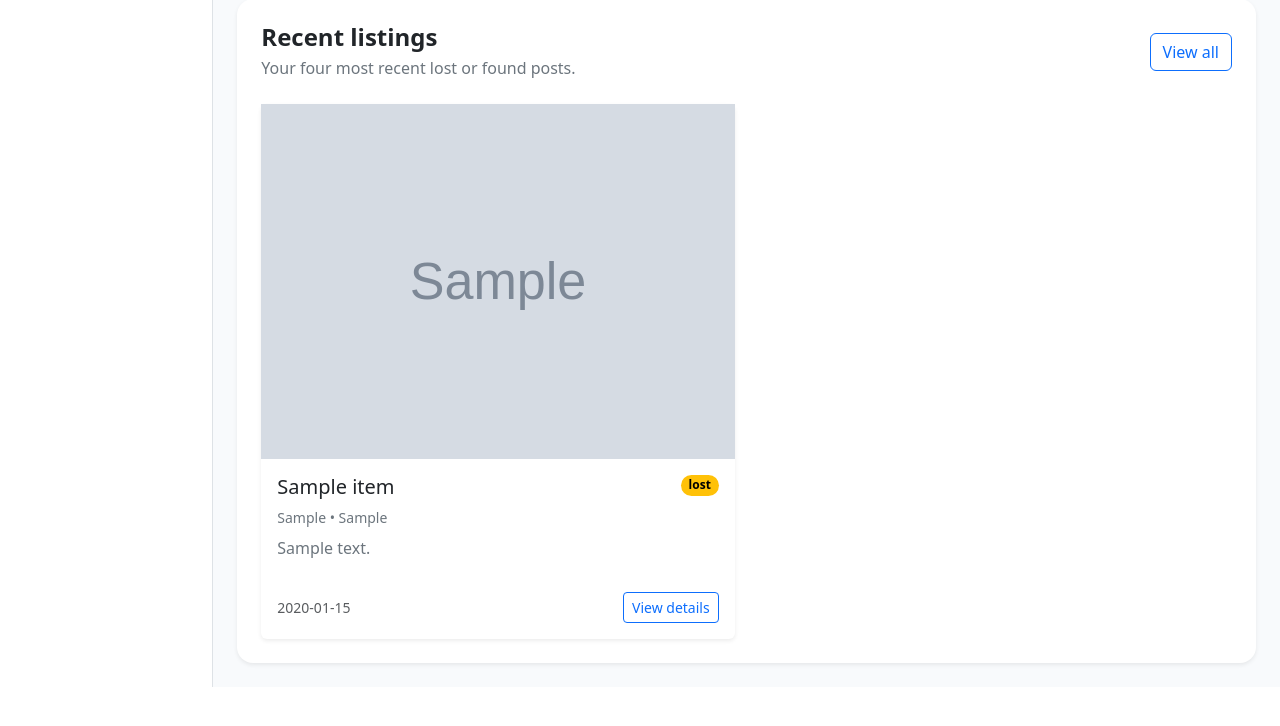
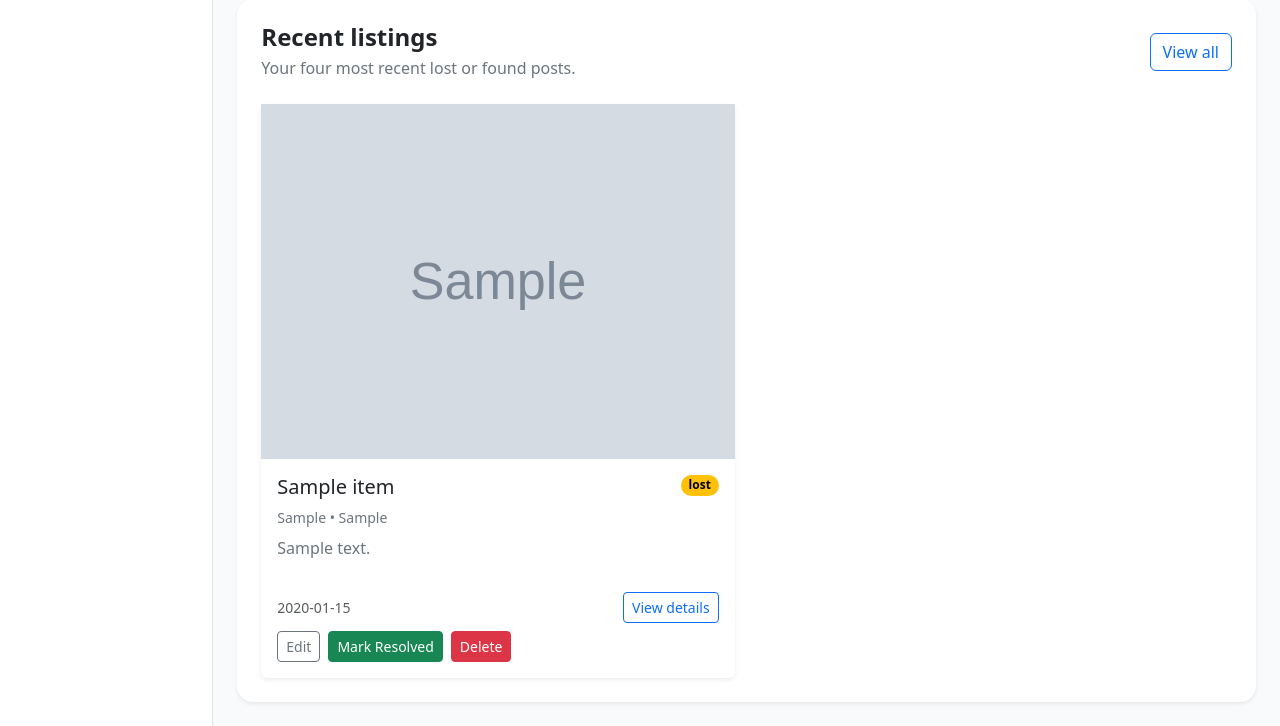
Before and after one commit to FirstAyo/lost-and-found-html, a Node server app: page /dashboard in a window 1280 px wide. Shown: the part 385-1111 px from the top of the page. Before the commit the page ends 1072 px from the top, so only its background shows below. Run offline with Node 20, Linux system fonts and the light colour scheme; a user stored in the database is signed in; tables that the repository leaves empty hold one stand-in row (values such as "Sample post"); grey boxes marked "Sample" are stand-in pictures; some libraries are stand-ins or nearby versions.

Commit message:
Version 12: Added Edit, Delete, and Mark as resolved buttons to the Items

```diff
--- a/views/components/item-card.ejs
+++ b/views/components/item-card.ejs
@@ -8,6 +8,7 @@
       </div>
     <% } %>
   </div>
+
   <div class="card-body d-flex flex-column">
     <div class="d-flex justify-content-between align-items-start gap-2 mb-2">
       <h3 class="h5 mb-0"><%= item.title %></h3>
@@ -15,14 +16,59 @@
         <%= item.type %>
       </span>
     </div>
-    <p class="small text-secondary mb-2"><%= item.category %> • <%= item.location %></p>
+
+    <p class="small text-secondary mb-2">
+      <%= item.category %> • <%= item.location %>
+    </p>
+
     <% if (item.type === 'found' && item.pickupLocationLabel) { %>
-      <p class="small mb-2"><strong>Pickup:</strong> <%= item.pickupLocationLabel %></p>
+      <p class="small mb-2">
+        <strong>Pickup:</strong> <%= item.pickupLocationLabel %>
+      </p>
     <% } %>
-    <p class="item-card__description text-secondary flex-grow-1"><%= item.description %></p>
-    <div class="d-flex justify-content-between align-items-center mt-3">
-      <span class="small text-muted"><%= item.incidentDate %></span>
-      <a href="/items/<%= item.id %>" class="btn btn-sm btn-outline-primary">View details</a>
+
+    <p class="item-card__description text-secondary flex-grow-1">
+      <%= item.description %>
+    </p>
+
+    <!-- Bottom section -->
+    <div class="mt-3">
+
+      <div class="d-flex justify-content-between align-items-center mb-2">
+        <span class="small text-muted"><%= item.incidentDate %></span>
+        <a href="/items/<%= item.id %>" class="btn btn-sm btn-outline-primary">
+          View details
+        </a>
+      </div>
+
+      <!-- OWNER ACTIONS -->
+      <% if (typeof showOwnerActions !== 'undefined' && showOwnerActions) { %>
+        <div class="d-flex gap-2 flex-wrap">
+
+          <!-- Edit -->
+          <a href="/items/edit/<%= item.id %>" class="btn btn-sm btn-outline-secondary">
+            Edit
+          </a>
+
+          <!-- Mark as Resolved -->
+          <% if (item.status !== 'resolved') { %>
+            <form action="/items/resolve/<%= item.id %>" method="POST">
+              <button type="submit" class="btn btn-sm btn-success">
+                Mark Resolved
+              </button>
+            </form>
+          <% } %>
+
+          <!-- Delete -->
+          <form action="/items/delete/<%= item.id %>" method="POST" onsubmit="return confirm('Delete this item?');">
+            <button type="submit" class="btn btn-sm btn-danger">
+              Delete
+            </button>
+          </form>
+
+        </div>
+      <% } %>
+
     </div>
   </div>
 </article>
--- a/views/pages/dashboard.ejs
+++ b/views/pages/dashboard.ejs
@@ -60,7 +60,7 @@
         <div class="row g-4">
           <% summary.recentItems.forEach((item) => { %>
             <div class="col-md-6">
-              <%- include('../components/item-card', { item }) %>
+              <%- include('../components/item-card', { item, showOwnerActions: true }) %>
             </div>
           <% }) %>
         </div>
--- a/views/pages/items/my-items.ejs
+++ b/views/pages/items/my-items.ejs
@@ -26,7 +26,7 @@
     <div class="row g-4">
       <% items.forEach((item) => { %>
         <div class="col-md-6 col-xl-4">
-          <%- include('../../components/item-card', { item }) %>
+         <%- include('../../components/item-card', { item, showOwnerActions: true }) %>
         </div>
       <% }) %>
     </div>
```
